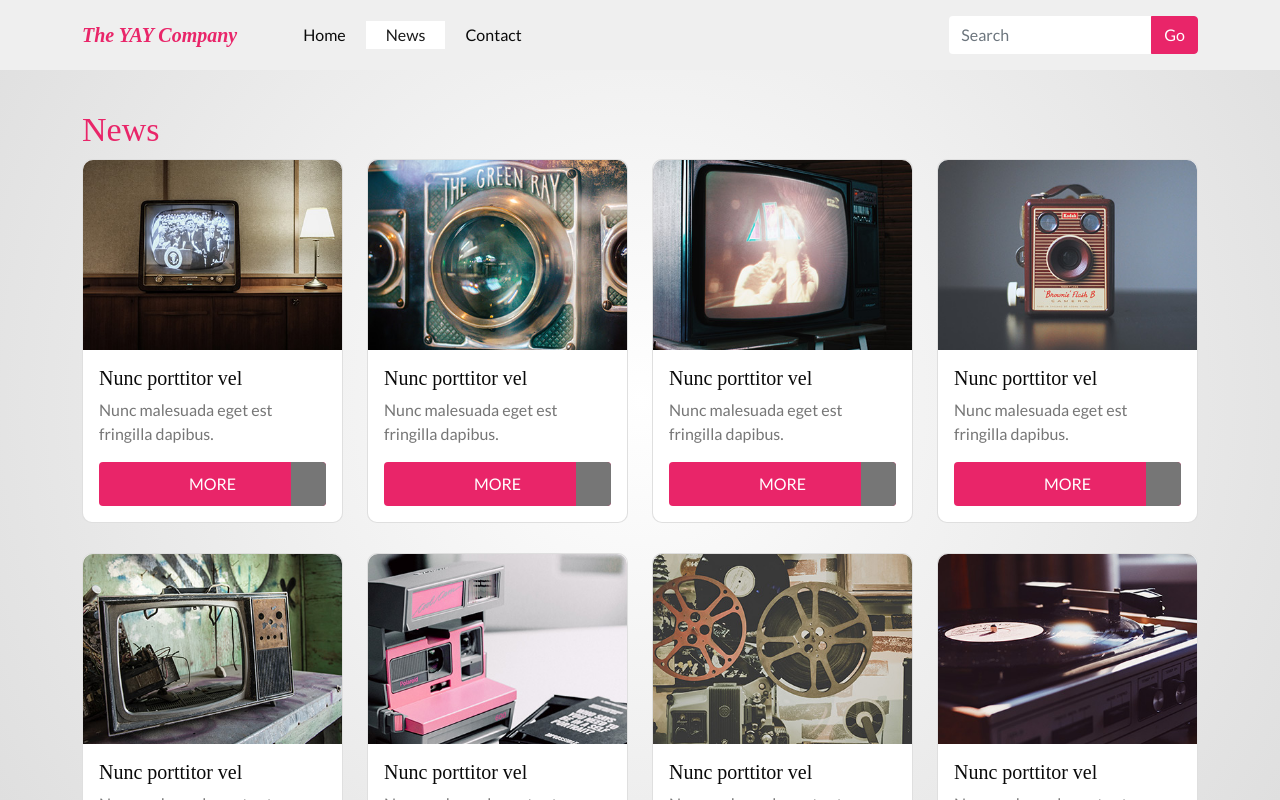
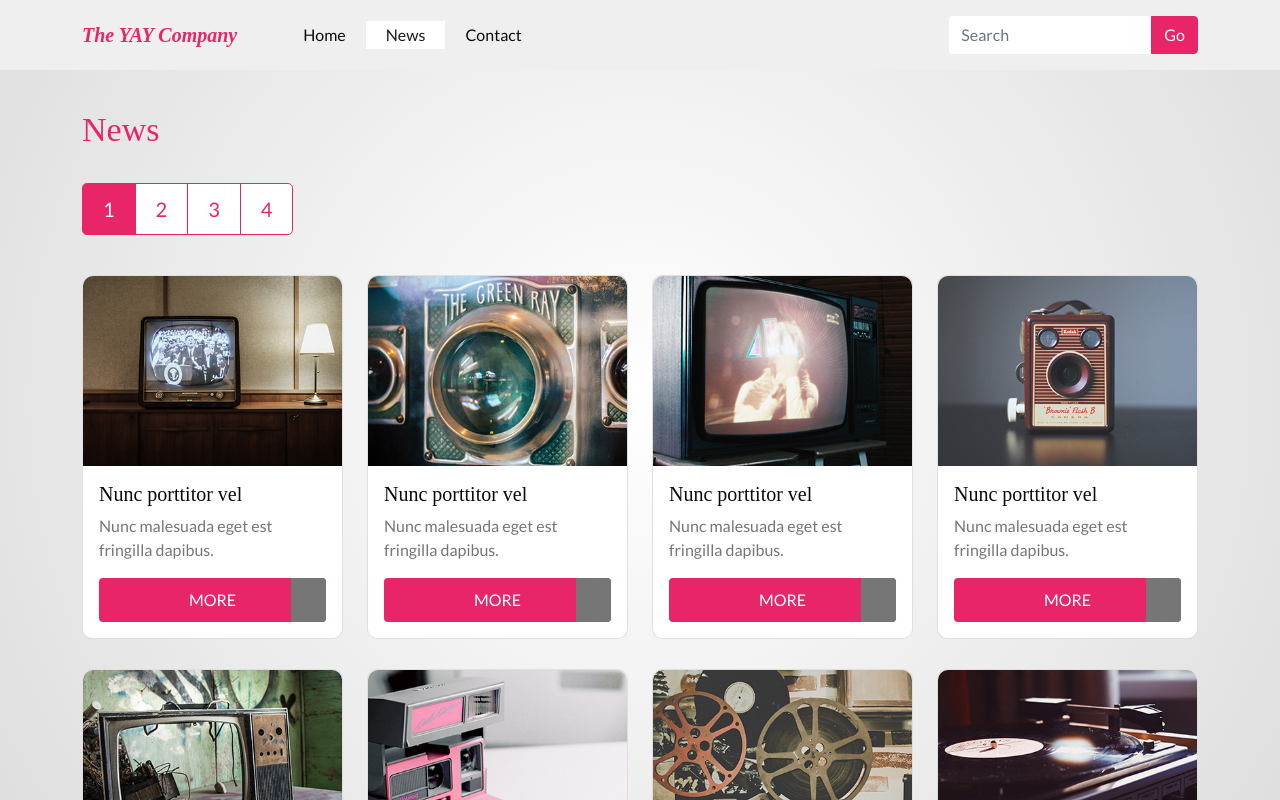
Before and after one commit to Noroff-FEU-Assignments/css-frameworks-ca-Kaladinge, a React (Create React App) app: page /news in a window 1280 px wide. Shown: the top 800 px of the page. Built offline with nearby package versions, Linux system fonts and the light colour scheme; a web font is replaced by a local one.

Commit message:
added pagination element

```diff
--- a/src/components/News.js
+++ b/src/components/News.js
@@ -1,13 +1,16 @@
 import React from 'react'
 import Container from 'react-bootstrap/Container';
 import CardPart from './newsparts/CardPart';
+import PaginationBasic from './newsparts/PaginationPart';
 
 
 function News() {
     return (
         <Container>
             <h1>News</h1>
+            {PaginationBasic}
             <CardPart/>
+            {PaginationBasic}
         </Container>
     )
 }
--- a/src/components/homeparts/TabAccordionPart.js
+++ b/src/components/homeparts/TabAccordionPart.js
@@ -22,6 +22,7 @@ function TabAccordionPart() {
                                                 </Col>
                                                 <Col className="tabs__column">
                                                     <p className="tabs__text">Morbi eget efficitur turpis. Vivamus pellentesque tortor massa, venenatis pharetra leo laoreet a. Nullam non eleifend justo, a ullamcorper turpis. Cras vehicula pharetra lectus non maximus. Sed condimentum mattis rhoncus.</p>
+                                                    <span className="tabs__icon">Share</span>
                                                     <i className="fab fa-facebook-f tabs__icon"></i>
                                                     <i className="fab fa-twitter tabs__icon"></i>
                                                 </Col>
@@ -36,6 +37,7 @@ function TabAccordionPart() {
                                                 </Col>
                                                 <Col className="tabs__column">
                                                     <p className="tabs__text">Morbi eget efficitur turpis. Vivamus pellentesque tortor massa, venenatis pharetra leo laoreet a. Nullam non eleifend justo, a ullamcorper turpis. Cras vehicula pharetra lectus non maximus. Sed condimentum mattis rhoncus.</p>
+                                                    <span className="tabs__icon">Share</span>
                                                     <i className="fab fa-facebook-f tabs__icon"></i>
                                                     <i className="fab fa-twitter tabs__icon"></i>
                                                 </Col>
@@ -50,6 +52,7 @@ function TabAccordionPart() {
                                                 </Col>
                                                 <Col className="tabs__column">
                                                     <p className="tabs__text">Morbi eget efficitur turpis. Vivamus pellentesque tortor massa, venenatis pharetra leo laoreet a. Nullam non eleifend justo, a ullamcorper turpis. Cras vehicula pharetra lectus non maximus. Sed condimentum mattis rhoncus.</p>
+                                                    <span className="tabs__icon">Share</span>
                                                     <i className="fab fa-facebook-f tabs__icon"></i>
                                                     <i className="fab fa-twitter tabs__icon"></i>
                                                 </Col>
@@ -67,6 +70,7 @@ function TabAccordionPart() {
                                             <p className="accordion__text">Morbi eget efficitur turpis. Vivamus pellentesque tortor massa, venenatis pharetra leo laoreet a. Nullam non eleifend justo, a ullamcorper turpis. Cras vehicula pharetra lectus non maximus. Sed condimentum mattis rhoncus.</p>
                                             <img src= {firstPicture} alt="pic" className="accordion__image"/>
                                             <div className="accordion__iconholder">
+                                                <span className="accordion__icon">Share</span>
                                                 <i className="fab fa-facebook-f accordion__icon"></i>
                                                 <i className="fab fa-twitter accordion__icon"></i>
                                             </div>
@@ -80,6 +84,7 @@ function TabAccordionPart() {
                                             <p className="accordion__text">Morbi eget efficitur turpis. Vivamus pellentesque tortor massa, venenatis pharetra leo laoreet a. Nullam non eleifend justo, a ullamcorper turpis. Cras vehicula pharetra lectus non maximus. Sed condimentum mattis rhoncus.</p>
                                             <img src= {secondPicture} alt="pic" className="accordion__image"/>
                                             <div className="accordion__iconholder">
+                                                <span className="accordion__icon">Share</span>
                                                 <i className="fab fa-facebook-f accordion__icon"></i>
                                                 <i className="fab fa-twitter accordion__icon"></i>
                                             </div>
@@ -93,6 +98,7 @@ function TabAccordionPart() {
                                             <p className="accordion__text">Morbi eget efficitur turpis. Vivamus pellentesque tortor massa, venenatis pharetra leo laoreet a. Nullam non eleifend justo, a ullamcorper turpis. Cras vehicula pharetra lectus non maximus. Sed condimentum mattis rhoncus.</p>
                                             <img src= {thirdPicture} alt="pic" className="accordion__image"/>
                                             <div className="accordion__iconholder">
+                                                <span className="accordion__icon">Share</span>
                                                 <i className="fab fa-facebook-f accordion__icon"></i>
                                                 <i className="fab fa-twitter accordion__icon"></i>
                                             </div>
--- a/src/components/newsparts/PaginationPart.js
+++ b/src/components/newsparts/PaginationPart.js
@@ -1,6 +1,8 @@
-let active = 2;
+import Pagination from 'react-bootstrap/Pagination'
+
+let active = 1;
 let items = [];
-for (let number = 1; number <= 5; number++) {
+for (let number = 1; number <= 4; number++) {
   items.push(
     <Pagination.Item key={number} active={number === active}>
       {number}
@@ -8,16 +10,14 @@ for (let number = 1; number <= 5; number++) {
   );
 }
 
-const paginationBasic = (
+const PaginationBasic = (
   <div>
-    <Pagination>{items}</Pagination>
+
     <br />
 
     <Pagination size="lg">{items}</Pagination>
     <br />
-
-    <Pagination size="sm">{items}</Pagination>
   </div>
 );
 
-render(paginationBasic);
+export default PaginationBasic;
--- a/src/sass/partials/_index.scss
+++ b/src/sass/partials/_index.scss
@@ -32,7 +32,7 @@
   background-color: white;
   padding: 30px;
   margin-bottom: 120px;
-  border-radius: 0 10px 10px 10px;
+  border-radius: 0px 10px 10px 10px;
 }
 
 li {
@@ -58,6 +58,7 @@ li {
   margin: 35px 20px 0 0;
   color: black;
   font-size: 25px;
+  text-transform: uppercase;
 }
 
 /* accordion */
--- a/src/sass/partials/_news.scss
+++ b/src/sass/partials/_news.scss
@@ -27,3 +27,11 @@
     border-bottom-right-radius: 4px;
   }
 }
+
+/* pagination */
+
+.page-item.active {
+  .page-link {
+    background-color: $cherry;
+  }
+}
--- a/src/sass/style.scss
+++ b/src/sass/style.scss
@@ -1,9 +1,9 @@
+/* colors */
 $light: #efefef;
 $dark: #767676;
 $cherry: #e92569;
 $navbar-light-color: #0a0a0a;
 $white: white;
-$grey: lightgrey;
 $background-color: #dfdfdf;
 $background-color2: #f5f5f5;
 $button-color: #c7c7c7;
@@ -18,6 +18,15 @@ $theme-colors: (
 $body-color: $dark;
 $navbar-nav-link-padding-x: 20px;
 
+/* pagination */
+$pagination-color: $cherry;
+$pagination-border-color: $cherry;
+$pagination-active-border-color: $cherry;
+$pagination-hover-color: $cherry;
+$pagination-padding-y-lg: 10px;
+$pagination-padding-x-lg: 20px;
+
+/* font families */
 $font-family-base: "Lato", "sans serif";
 $headings-font-family: "Playfair Display', serif";
 
```
